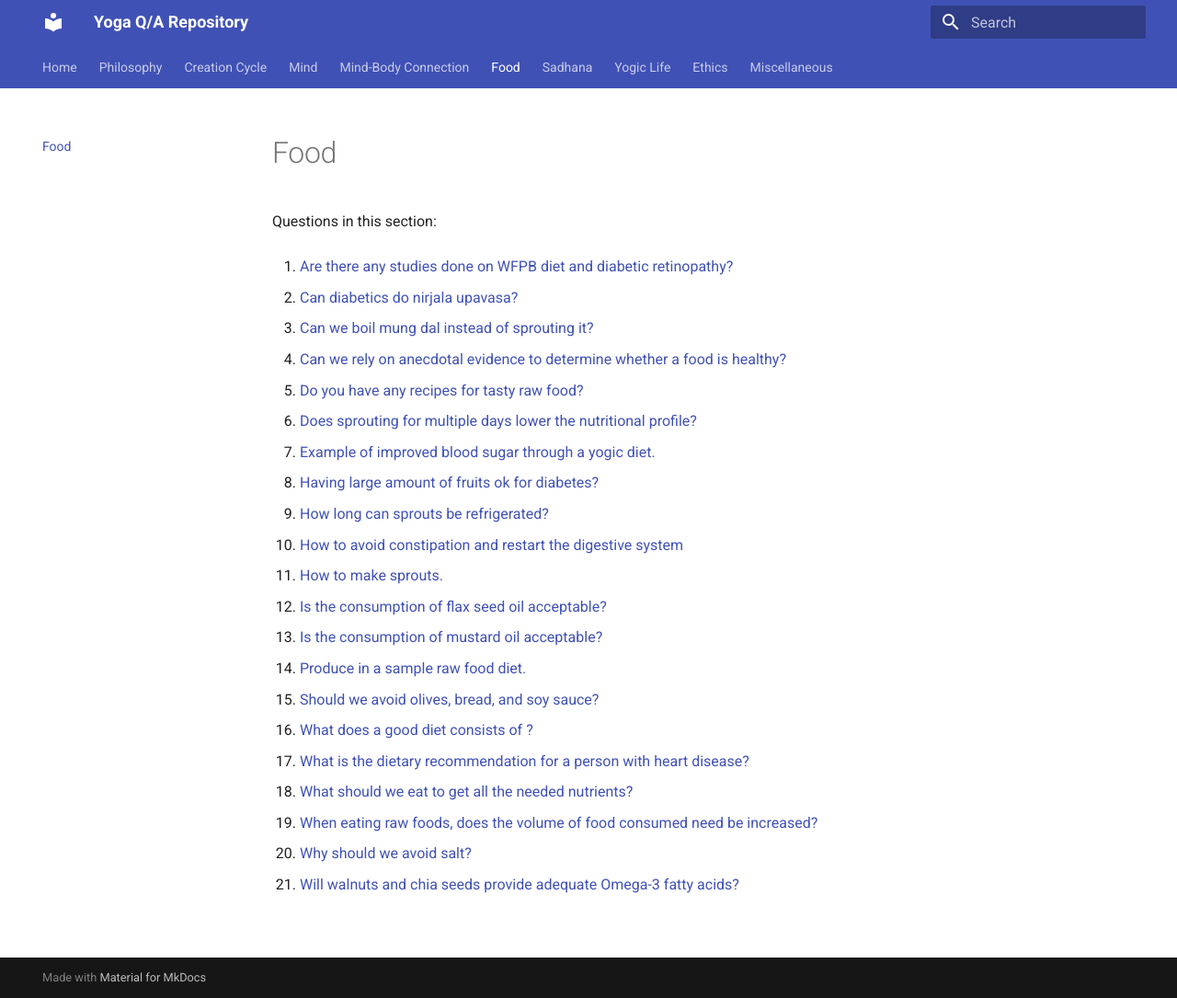
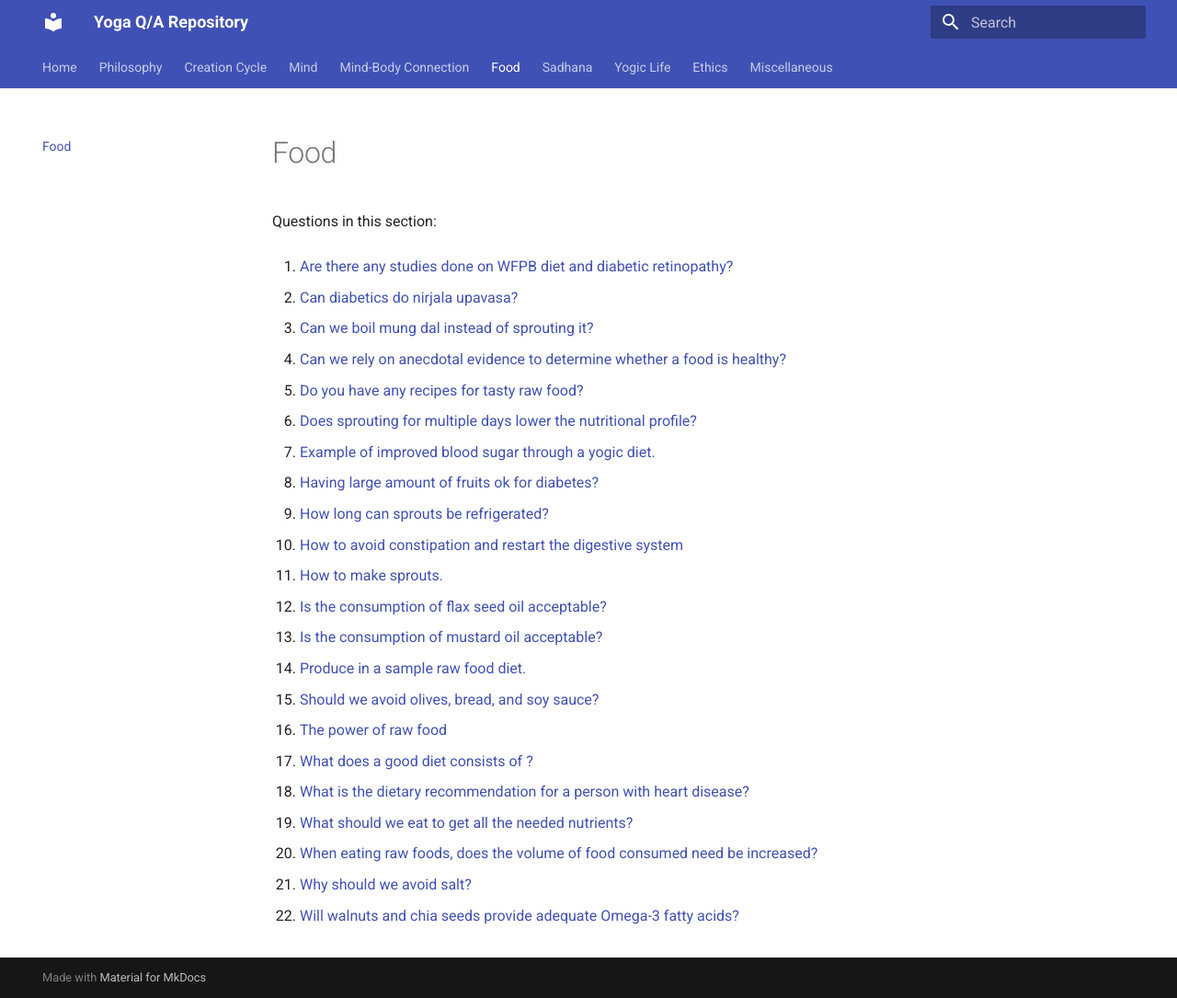
Before and after one commit to yogiclife/yoga-qa, an MkDocs documentation site: the page built from docs/food/README.md, in a window 1280 px wide and 1085 px high. Shown: the whole window at 92% size. Built offline with MkDocs 1.6.1 and Material for MkDocs 9.7.7, drawn with Linux system fonts in a browser that asks for light colours.

Commit message:
Update topic indices [skip ci]

```diff
--- a/docs/food/README.md
+++ b/docs/food/README.md
@@ -32,14 +32,16 @@ Questions in this section:
 
 15. [Should we avoid olives, bread, and soy sauce?](should-we-avoid-olives-bread-and-soy-sauce-20260628-114909.md)
 
-16. [What does a good diet consists of ?](what-does-a-good-diet-consists-of-20260628-025803.md)
+16. [The power of raw food](the-power-of-raw-food-20260628-204609.md)
 
-17. [What is the dietary recommendation for a person with heart disease?](what-is-the-dietary-recommendation-for-a-person-with-heart-disease-20260628-023806.md)
+17. [What does a good diet consists of ?](what-does-a-good-diet-consists-of-20260628-025803.md)
 
-18. [What should we eat to get all the needed nutrients?](what-should-we-eat-to-get-all-the-needed-nutrients.md)
+18. [What is the dietary recommendation for a person with heart disease?](what-is-the-dietary-recommendation-for-a-person-with-heart-disease-20260628-023806.md)
 
-19. [When eating raw foods, does the volume of food consumed need be increased?](when-eating-raw-foods-does-the-volume-of-food-consumed-need-be-increased-20260628-030424.md)
+19. [What should we eat to get all the needed nutrients?](what-should-we-eat-to-get-all-the-needed-nutrients.md)
 
-20. [Why should we avoid salt?](why-should-we-avoid-salt-20260628-140843.md)
+20. [When eating raw foods, does the volume of food consumed need be increased?](when-eating-raw-foods-does-the-volume-of-food-consumed-need-be-increased-20260628-030424.md)
 
-21. [Will walnuts and chia seeds provide adequate Omega-3 fatty acids?](will-walnuts-and-chia-seeds-provide-adequate-omega-3-fatty-acids-20260628-141918.md)
+21. [Why should we avoid salt?](why-should-we-avoid-salt-20260628-140843.md)
+
+22. [Will walnuts and chia seeds provide adequate Omega-3 fatty acids?](will-walnuts-and-chia-seeds-provide-adequate-omega-3-fatty-acids-20260628-141918.md)
```
